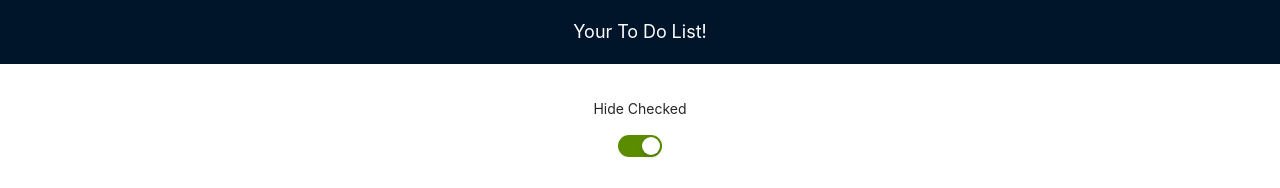
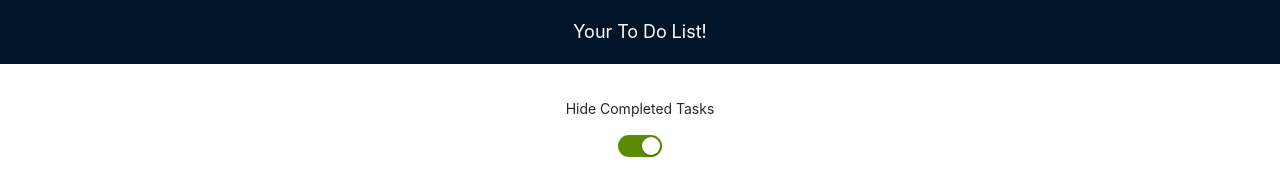
Before and after one commit to mcdevittbass/to-do, a React (Create React App) app: page / in a window 1280 px wide. Shown: the top 188 px of the page. Built offline with nearby package versions, Linux system fonts and the light colour scheme.

Commit message:
Clearer language

```diff
--- a/src/App.css
+++ b/src/App.css
@@ -1,6 +1,5 @@
 .card {
   margin: 10px;
-  background-color: #e6f7ff;
 }
 .head {
   color: #ffffff;
--- a/src/components/Main.js
+++ b/src/components/Main.js
@@ -5,7 +5,7 @@ import { CloseOutlined } from '@ant-design/icons';
 
 const Main = (props) => {
     const [todos, changeToDo] = useState([]);
-    const [toggleText, setToggleText] = useState("Hide Checked");
+    const [toggleText, setToggleText] = useState("Hide Completed Tasks");
     const [showChecked, setShowChecked] = useState(true);
     const [checkedTodos, setCheckedTodos] = useState([]);
 
@@ -28,7 +28,7 @@ const Main = (props) => {
             setCheckedTodos([]);
         }
         setShowChecked(!showChecked);
-        setToggleText(toggleText === "Hide Checked" ? "Show Checked" : "Hide Checked");
+        setToggleText(toggleText === "Hide Completed Tasks" ? "Show Completed Tasks" : "Hide Completed Tasks");
     }
 
     const setCheckedValue = (item) => {
```
